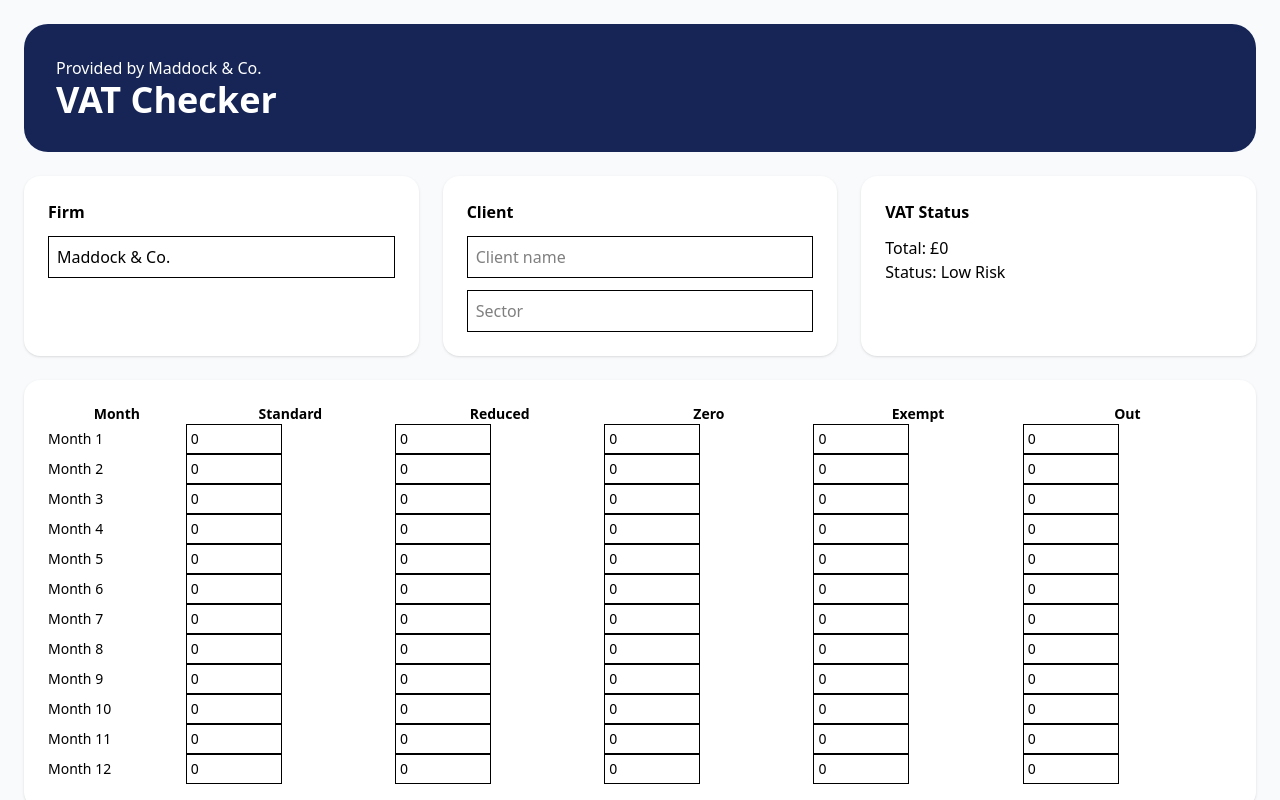
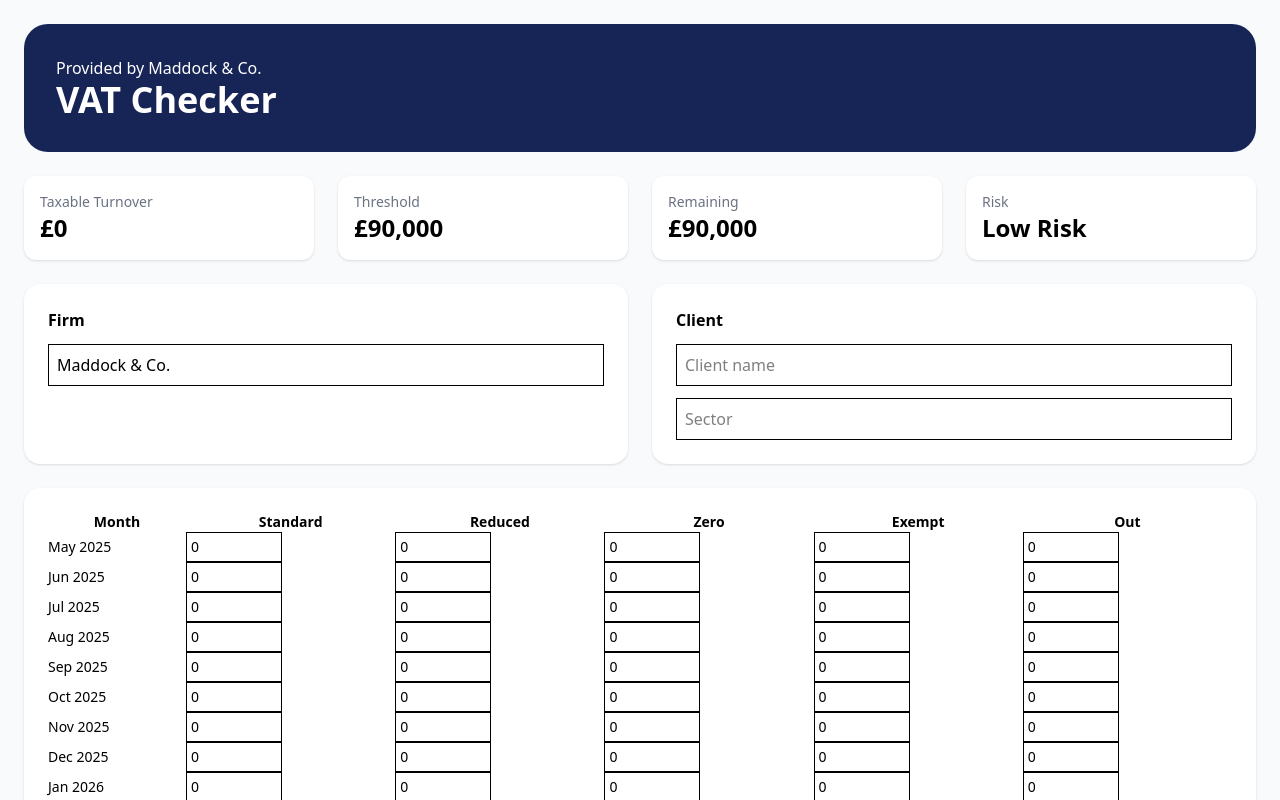
Before and after one commit to Maddockandco/VAT-Checker-V1, a Next.js app: page / in a window 1280 px wide. Shown: the top 800 px of the page. Built offline with nearby package versions, Linux system fonts and the light colour scheme; no server answers.

Commit message:
Update VatDashboard.tsx

```diff
--- a/components/VatDashboard.tsx
+++ b/components/VatDashboard.tsx
@@ -31,16 +31,20 @@ export default function VatDashboard() {
   const [message, setMessage] = useState("");
   const [saving, setSaving] = useState(false);
 
-  const [months, setMonths] = useState<MonthRow[]>(
-    Array.from({ length: 12 }, (_, i) => ({
-      month: `Month ${i + 1}`,
-      standard: 0,
-      reduced: 0,
-      zero: 0,
-      exempt: 0,
-      out: 0,
-    }))
-  );
+  const [months, setMonths] = useState<MonthRow[]>([
+    { month: "May 2025", standard: 0, reduced: 0, zero: 0, exempt: 0, out: 0 },
+    { month: "Jun 2025", standard: 0, reduced: 0, zero: 0, exempt: 0, out: 0 },
+    { month: "Jul 2025", standard: 0, reduced: 0, zero: 0, exempt: 0, out: 0 },
+    { month: "Aug 2025", standard: 0, reduced: 0, zero: 0, exempt: 0, out: 0 },
+    { month: "Sep 2025", standard: 0, reduced: 0, zero: 0, exempt: 0, out: 0 },
+    { month: "Oct 2025", standard: 0, reduced: 0, zero: 0, exempt: 0, out: 0 },
+    { month: "Nov 2025", standard: 0, reduced: 0, zero: 0, exempt: 0, out: 0 },
+    { month: "Dec 2025", standard: 0, reduced: 0, zero: 0, exempt: 0, out: 0 },
+    { month: "Jan 2026", standard: 0, reduced: 0, zero: 0, exempt: 0, out: 0 },
+    { month: "Feb 2026", standard: 0, reduced: 0, zero: 0, exempt: 0, out: 0 },
+    { month: "Mar 2026", standard: 0, reduced: 0, zero: 0, exempt: 0, out: 0 },
+    { month: "Apr 2026", standard: 0, reduced: 0, zero: 0, exempt: 0, out: 0 },
+  ]);
 
   function updateValue(index: number, field: VatField, value: number) {
     const updated = [...months];
@@ -55,6 +59,9 @@ export default function VatDashboard() {
     (sum, m) => sum + m.standard + m.reduced + m.zero,
     0
   );
+
+  const percentageUsed = (taxableTotal / VAT_THRESHOLD) * 100;
+  const remaining = VAT_THRESHOLD - taxableTotal;
 
   const risk =
     taxableTotal >= VAT_THRESHOLD
@@ -80,19 +87,13 @@ export default function VatDashboard() {
 
     setSaving(true);
 
-    const { data: firm, error: firmError } = await supabase
+    const { data: firm } = await supabase
       .from("firms")
       .insert({ name: firmName })
       .select()
       .single();
 
-    if (firmError || !firm) {
-      setSaving(false);
-      setMessage(`Firm save failed: ${firmError?.message || "Unknown error"}`);
-      return;
-    }
-
-    const { data: client, error: clientError } = await supabase
+    const { data: client } = await supabase
       .from("clients")
       .insert({
         firm_id: firm.id,
@@ -101,12 +102,6 @@ export default function VatDashboard() {
       })
       .select()
       .single();
-
-    if (clientError || !client) {
-      setSaving(false);
-      setMessage(`Client save failed: ${clientError?.message || "Unknown error"}`);
-      return;
-    }
 
     const entries = months.map((m) => ({
       client_id: client.id,
@@ -118,54 +113,70 @@ export default function VatDashboard() {
       out_of_scope: m.out,
     }));
 
-    const { error: turnoverError } = await supabase
-      .from("turnover_entries")
-      .insert(entries);
+    await supabase.from("turnover_entries").insert(entries);
 
-    if (turnoverError) {
-      setSaving(false);
-      setMessage(`Turnover save failed: ${turnoverError.message}`);
-      return;
-    }
-
-    const { error: reviewError } = await supabase.from("vat_reviews").insert({
+    await supabase.from("vat_reviews").insert({
       client_id: client.id,
       rolling_taxable_turnover: taxableTotal,
       risk_status: risk,
     });
 
     setSaving(false);
-
-    if (reviewError) {
-      setMessage(`Review save failed: ${reviewError.message}`);
-      return;
-    }
-
     setMessage("Saved successfully.");
   }
 
   return (
     <main className="min-h-screen bg-slate-50 p-6">
       <div className="mx-auto max-w-7xl">
+
         <div className="mb-6 rounded-3xl bg-blue-950 p-8 text-white">
           <p>Provided by Maddock & Co.</p>
           <h1 className="text-4xl font-bold">VAT Checker</h1>
         </div>
 
-        <div className="grid gap-6 md:grid-cols-3">
-          <div className="rounded-2xl bg-white p-6 shadow">
-            <h2 className="mb-3 font-bold">Firm</h2>
+        {/* SUMMARY */}
+        <div className="grid gap-6 md:grid-cols-4 mb-6">
+
+          <div className="bg-white p-4 rounded-xl shadow">
+            <p className="text-sm text-gray-500">Taxable Turnover</p>
+            <p className="text-2xl font-bold">£{taxableTotal.toLocaleString()}</p>
+          </div>
+
+          <div className="bg-white p-4 rounded-xl shadow">
+            <p className="text-sm text-gray-500">Threshold</p>
+            <p className="text-2xl font-bold">£90,000</p>
+          </div>
+
+          <div className="bg-white p-4 rounded-xl shadow">
+            <p className="text-sm text-gray-500">Remaining</p>
+            <p className="text-2xl font-bold">
+              £{remaining.toLocaleString()}
+            </p>
+          </div>
+
+          <div className="bg-white p-4 rounded-xl shadow">
+            <p className="text-sm text-gray-500">Risk</p>
+            <p className="text-2xl font-bold">{risk}</p>
+          </div>
+
+        </div>
+
+        {/* CLIENT */}
+        <div className="grid gap-6 md:grid-cols-2 mb-6">
+
+          <div className="bg-white p-6 rounded-2xl shadow">
+            <h2 className="font-bold mb-3">Firm</h2>
             <input
-              className="mb-3 w-full border p-2"
+              className="w-full border p-2"
               value={firmName}
               onChange={(e) => setFirmName(e.target.value)}
             />
           </div>
 
-          <div className="rounded-2xl bg-white p-6 shadow">
-            <h2 className="mb-3 font-bold">Client</h2>
+          <div className="bg-white p-6 rounded-2xl shadow">
+            <h2 className="font-bold mb-3">Client</h2>
             <input
-              className="mb-3 w-full border p-2"
+              className="w-full border p-2 mb-3"
               placeholder="Client name"
               value={clientName}
               onChange={(e) => setClientName(e.target.value)}
@@ -178,14 +189,10 @@ export default function VatDashboard() {
             />
           </div>
 
-          <div className="rounded-2xl bg-white p-6 shadow">
-            <h2 className="mb-3 font-bold">VAT Status</h2>
-            <p>Total: £{taxableTotal.toLocaleString()}</p>
-            <p>Status: {risk}</p>
-          </div>
         </div>
 
-        <div className="mt-6 overflow-x-auto rounded-2xl bg-white p-6 shadow">
+        {/* TABLE */}
+        <div className="bg-white p-6 rounded-2xl shadow overflow-x-auto">
           <table className="w-full text-sm">
             <thead>
               <tr>
@@ -206,7 +213,7 @@ export default function VatDashboard() {
                       <td key={field}>
                         <input
                           type="number"
-                          className="w-24 border p-1"
+                          className="border p-1 w-24"
                           value={m[field]}
                           onChange={(e) =>
                             updateValue(i, field, Number(e.target.value))
@@ -221,15 +228,16 @@ export default function VatDashboard() {
           </table>
         </div>
 
+        {/* SAVE */}
         <button
           onClick={saveAll}
-          className="mt-6 rounded bg-blue-900 px-6 py-3 text-white"
-          disabled={saving}
+          className="mt-6 bg-blue-900 text-white px-6 py-3 rounded"
         >
-          {saving ? "Saving..." : "Save Full VAT Review"}
+          {saving ? "Saving..." : "Save VAT Review"}
         </button>
 
         {message && <p className="mt-4">{message}</p>}
+
       </div>
     </main>
   );
```
